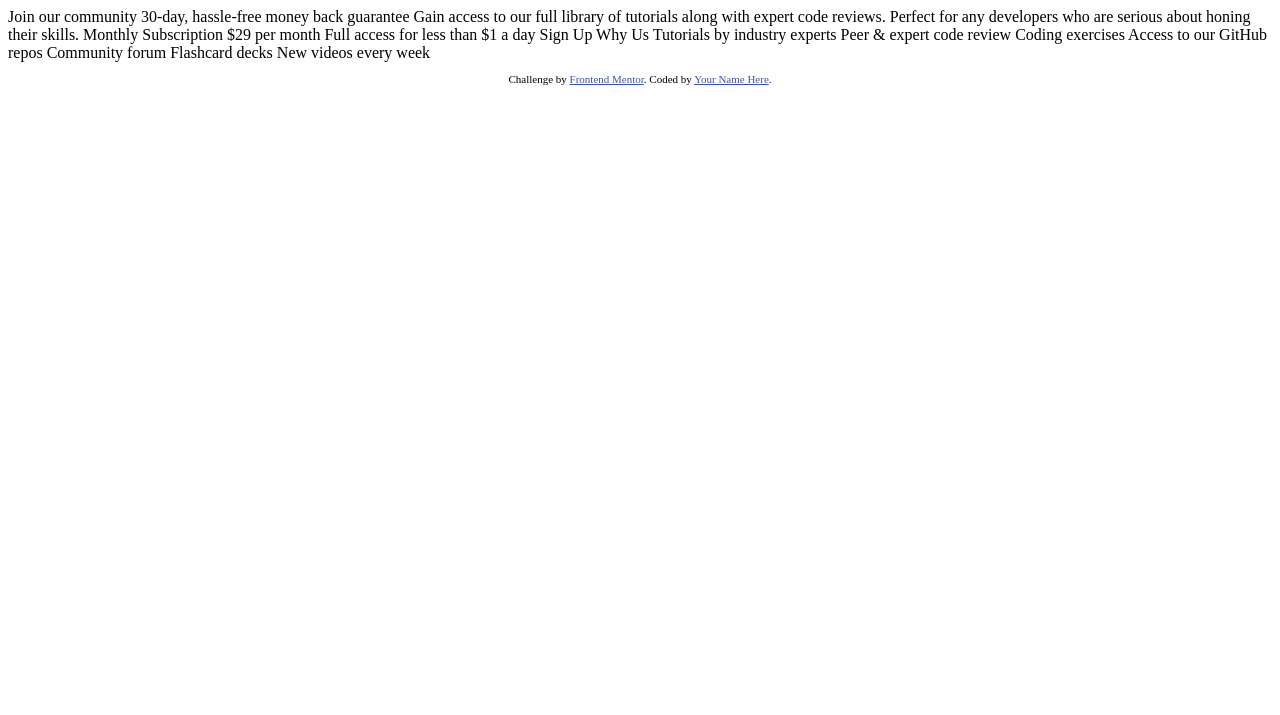
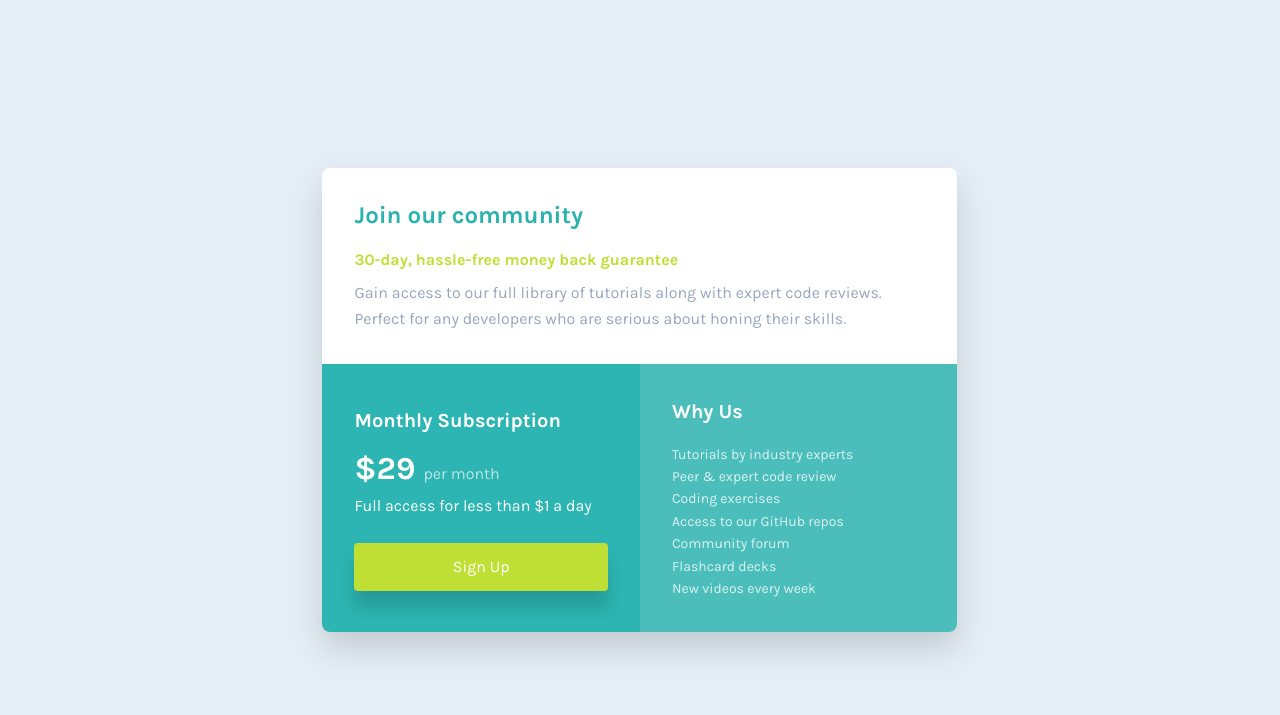
Before and after one commit to mateusbelicio/single-price-grid-component, a plain HTML site: page index.html in a window 1280 px wide. Drawn offline with Linux system fonts and the light colour scheme.

Commit message:
Finished project

```diff
--- a/index.html
+++ b/index.html
@@ -1,50 +1,48 @@
 <!DOCTYPE html>
 <html lang="en">
-<head>
-  <meta charset="UTF-8">
-  <meta name="viewport" content="width=device-width, initial-scale=1.0"> <!-- displays site properly based on user's device -->
+  <head>
+    <meta charset="UTF-8" />
+    <meta name="viewport" content="width=device-width, initial-scale=1.0" />
+    <meta name="description" content="Challenge by Frontend Mentor. Coded by Mateus Belício." />
 
-  <link rel="icon" type="image/png" sizes="32x32" href="./images/favicon-32x32.png">
+    <link rel="icon" type="image/png" sizes="32x32" href="./images/favicon-32x32.png" />
 
-  <title>Frontend Mentor | Single Price Grid Component</title>
+    <title>Frontend Mentor | Single Price Grid Component</title>
 
-  <!-- Feel free to remove these styles or customise in your own stylesheet 👍 -->
-  <style>
-    .attribution { font-size: 11px; text-align: center; }
-    .attribution a { color: hsl(228, 45%, 44%); }
-  </style>
-</head>
-<body>
-  Join our community
+    <link rel="stylesheet" href="./style/index.css" />
+  </head>
+  <body>
+    <main>
+      <article class="component | container">
+        <header class="component__header">
+          <h1>Join our community</h1>
+          <p class="component__highlight">30-day, hassle-free money back guarantee</p>
+          <p class="component__description">
+            Gain access to our full library of tutorials along with expert code reviews. Perfect for
+            any developers who are serious about honing their skills.
+          </p>
+        </header>
 
-  30-day, hassle-free money back guarantee
+        <section class="component__sign">
+          <h2>Monthly Subscription</h2>
+          <p class="component__price">&dollar;29 <span>per month</span></p>
+          <p class="component__description">Full access for less than &dollar;1 a day</p>
+          <button class="button">Sign Up</button>
+        </section>
 
-  Gain access to our full library of tutorials along with expert code reviews.
-  Perfect for any developers who are serious about honing their skills.
-
-  Monthly Subscription
-
-  &dollar;29 per month
-
-  Full access for less than &dollar;1 a day
-
-  Sign Up
-
-  Why Us
-
-  Tutorials by industry experts
-  Peer &amp; expert code review
-  Coding exercises
-  Access to our GitHub repos
-  Community forum
-  Flashcard decks
-  New videos every week
-
-  <footer>
-    <p class="attribution">
-      Challenge by <a href="https://www.frontendmentor.io?ref=challenge" target="_blank">Frontend Mentor</a>.
-      Coded by <a href="#">Your Name Here</a>.
-    </p>
-  </footer>
-</body>
+        <section class="component__why-us">
+          <h2>Why Us</h2>
+          <ul class="component__list">
+            <li class="component__item">Tutorials by industry experts</li>
+            <li class="component__item">Peer &amp; expert code review</li>
+            <li class="component__item">Coding exercises</li>
+            <li class="component__item">Access to our GitHub repos</li>
+            <li class="component__item">Community forum</li>
+            <li class="component__item">Flashcard decks</li>
+            <li class="component__item">New videos every week</li>
+          </ul>
+        </section>
+      </article>
+    </main>
+  </body>
 </html>
--- /dev/null
+++ b/style/01-settings/_animation.scss
@@ -0,0 +1,11 @@
+@keyframes fadeIn {
+  from {
+    opacity: 0;
+    transform: translateY(50%);
+  }
+
+  to {
+    opacity: 1;
+    transform: translateY(0%);
+  }
+}
--- /dev/null
+++ b/style/01-settings/_color.scss
@@ -0,0 +1,18 @@
+:root {
+  /* Colors */
+  --clr-primary-400: hsl(179, 62%, 43%);
+  --clr-accent-400: hsl(71, 73%, 54%);
+
+  --clr-neutral-100: hsl(0, 0%, 100%);
+  --clr-neutral-300: hsl(204, 43%, 93%);
+  --clr-neutral-400: hsl(218, 22%, 67%);
+}
+
+// VARIABLES TO BE USED
+// These variables don't are rendered on the 'index.css'
+
+$clr-primary-400: var(--clr-primary-400);
+$clr-accent-400: var(--clr-accent-400);
+$clr-neutral-100: var(--clr-neutral-100);
+$clr-neutral-300: var(--clr-neutral-300);
+$clr-neutral-400: var(--clr-neutral-400);
--- /dev/null
+++ b/style/01-settings/_index.scss
@@ -0,0 +1,3 @@
+@import 'color';
+@import 'typography';
+@import 'animation';
--- /dev/null
+++ b/style/01-settings/_typography.scss
@@ -0,0 +1,39 @@
+@import url('https://fonts.googleapis.com/css2?family=Karla:wght@400;700&display=swap');
+
+:root {
+  /* Font size */
+  --fs-100: 0.625rem; // 10px
+  --fs-200: 0.8125rem; // 13px
+  --fs-300: 0.875rem; // 14px
+  --fs-400: 1rem; // 16px
+  --fs-500: 1.25rem; // 20px
+  --fs-600: 1.5rem; // 24px
+  --fs-700: 2rem; // 32px
+  --fs-800: 3rem; // 42px
+  --fs-900: 4.25rem; // 56px
+
+  /* Font family */
+  --ff-karla: 'Karla', sans-serif;
+
+  /* Font weigth */
+  --fw-regular: 400;
+  --fw-bold: 700;
+}
+
+// Font family
+$ff-default: var(--ff-karla);
+
+// Font size
+$fs-100: var(--fs-100);
+$fs-200: var(--fs-200);
+$fs-300: var(--fs-300);
+$fs-400: var(--fs-400);
+$fs-500: var(--fs-500);
+$fs-600: var(--fs-600);
+$fs-700: var(--fs-700);
+$fs-800: var(--fs-800);
+$fs-900: var(--fs-900);
+
+// Font weight
+$fw-400: var(--fw-regular);
+$fw-700: var(--fw-bold);
--- /dev/null
+++ b/style/02-tools/_index.scss
@@ -0,0 +1 @@
+@import 'mixins';
--- /dev/null
+++ b/style/02-tools/_mixins.scss
@@ -0,0 +1,13 @@
+@mixin breakpoint($value) {
+  @media screen and (min-width: (($value / 16) + 'em')) {
+    @content;
+  }
+}
+
+@mixin flex($direction: row, $align: flex-start, $justify: flex-start, $gap: 0) {
+  display: flex;
+  flex-direction: $direction;
+  align-items: $align;
+  justify-content: $justify;
+  gap: $gap;
+}
--- /dev/null
+++ b/style/03-generics/_index.scss
@@ -0,0 +1,2 @@
+@import 'reset';
+@import 'typography';
--- /dev/null
+++ b/style/03-generics/_reset.scss
@@ -0,0 +1,35 @@
+*,
+*::before,
+*::after {
+  box-sizing: border-box;
+}
+
+* {
+  margin: 0;
+  padding: 0;
+}
+
+html,
+body {
+  height: 100%;
+}
+
+body {
+  -webkit-font-smoothing: antialiased;
+}
+
+img,
+picture,
+video,
+canvas,
+svg {
+  display: block;
+  max-width: 100%;
+}
+
+input,
+button,
+textarea,
+select {
+  font: inherit;
+}
--- /dev/null
+++ b/style/03-generics/_typography.scss
@@ -0,0 +1,34 @@
+body {
+  color: $clr-neutral-400;
+  font-family: $ff-default;
+  font-size: $fs-400;
+  font-weight: $fw-400;
+  line-height: 1.6;
+}
+
+h1,
+h2,
+h3,
+h4,
+h5,
+h6 {
+  overflow-wrap: break-word;
+  font-weight: $fw-700;
+}
+
+h1 {
+  color: $clr-primary-400;
+  font-size: $fs-600;
+  line-height: 1.3;
+}
+
+h2,
+h3,
+h4 {
+  font-size: $fs-500;
+  color: $clr-neutral-100;
+}
+
+cite {
+  font-style: normal;
+}
--- /dev/null
+++ b/style/04-layouts/_component.scss
@@ -0,0 +1,71 @@
+.component {
+  border-radius: 0.5rem;
+  box-shadow: 0 1rem 2rem rgba(0, 0, 0, 0.15);
+  overflow: hidden;
+  margin-block: 5rem;
+  display: grid;
+
+  @include breakpoint(700) {
+    grid-template-columns: repeat(2, 1fr);
+  }
+
+  & > * {
+    padding: 2rem;
+  }
+
+  &__header {
+    background-color: $clr-neutral-100;
+    grid-column: 1 / -1;
+
+    & > h1 {
+      margin-bottom: 1rem;
+    }
+  }
+
+  &__sign {
+    background-color: hsl(179, 61%, 44%);
+    color: $clr-neutral-100;
+    @include flex(column, flex-start, center, 0.5rem);
+
+    .button {
+      width: 100%;
+      margin-top: 1rem;
+    }
+  }
+
+  &__why-us {
+    @include flex(column, flex-start, center, 0.5rem);
+    background-color: hsl(179, 47%, 52%);
+    color: $clr-neutral-100;
+  }
+
+  &__price {
+    margin-top: 0.5rem;
+    font-size: $fs-700;
+    font-weight: $fw-700;
+    line-height: 1;
+
+    span {
+      font-size: $fs-400;
+      font-weight: $fw-400;
+      color: $clr-neutral-300;
+      opacity: 0.8;
+    }
+  }
+
+  &__item {
+    font-size: $fs-300;
+  }
+
+  &__list {
+    list-style: none;
+    margin-top: 0.5rem;
+    opacity: 0.8;
+  }
+
+  &__highlight {
+    color: $clr-accent-400;
+    font-weight: $fw-700;
+    margin-bottom: 0.5rem;
+  }
+}
--- /dev/null
+++ b/style/04-layouts/_index.scss
@@ -0,0 +1,2 @@
+@import 'utilities';
+@import 'component';
--- /dev/null
+++ b/style/04-layouts/_utilities.scss
@@ -0,0 +1,20 @@
+$min-width: 20rem;
+$padding: 1.5rem;
+
+.container {
+  --max-width: 23.4375rem;
+
+  margin-inline: auto;
+  width: min(var(--max-width), calc(100% - (2 * $padding)));
+  min-width: $min-width;
+
+  @include breakpoint(700) {
+    --max-width: 39.6875rem;
+  }
+}
+
+.relative {
+  position: relative;
+}
+
+$box: 1px solid red;
--- /dev/null
+++ b/style/05-components/_button.scss
@@ -0,0 +1,16 @@
+.button {
+  background-color: $clr-accent-400;
+  border-radius: 0.25rem;
+  border: none;
+  box-shadow: 0 1rem 1rem rgba(0, 0, 0, 0.15);
+  color: $clr-neutral-100;
+  cursor: pointer;
+  padding: 1rem 2rem;
+  text-align: center;
+  line-height: 1;
+  transition: filter 0.2s;
+
+  &:hover {
+    filter: brightness(95%);
+  }
+}
--- /dev/null
+++ b/style/05-components/_index.scss
@@ -0,0 +1 @@
+@import 'button';
--- /dev/null
+++ b/style/index.scss
@@ -0,0 +1,13 @@
+@import '01-settings/index';
+@import '02-tools/index';
+@import '03-generics/index';
+@import '04-layouts/index';
+@import '05-components/index';
+
+/* Only for demonstration */
+body {
+  min-height: 100vh;
+  display: grid;
+  place-items: center;
+  background-color: hsl(206, 47%, 93%);
+}
```
Also changed, not shown: design/desktop-result.png (added), style/index.css (added), 2 other files.
